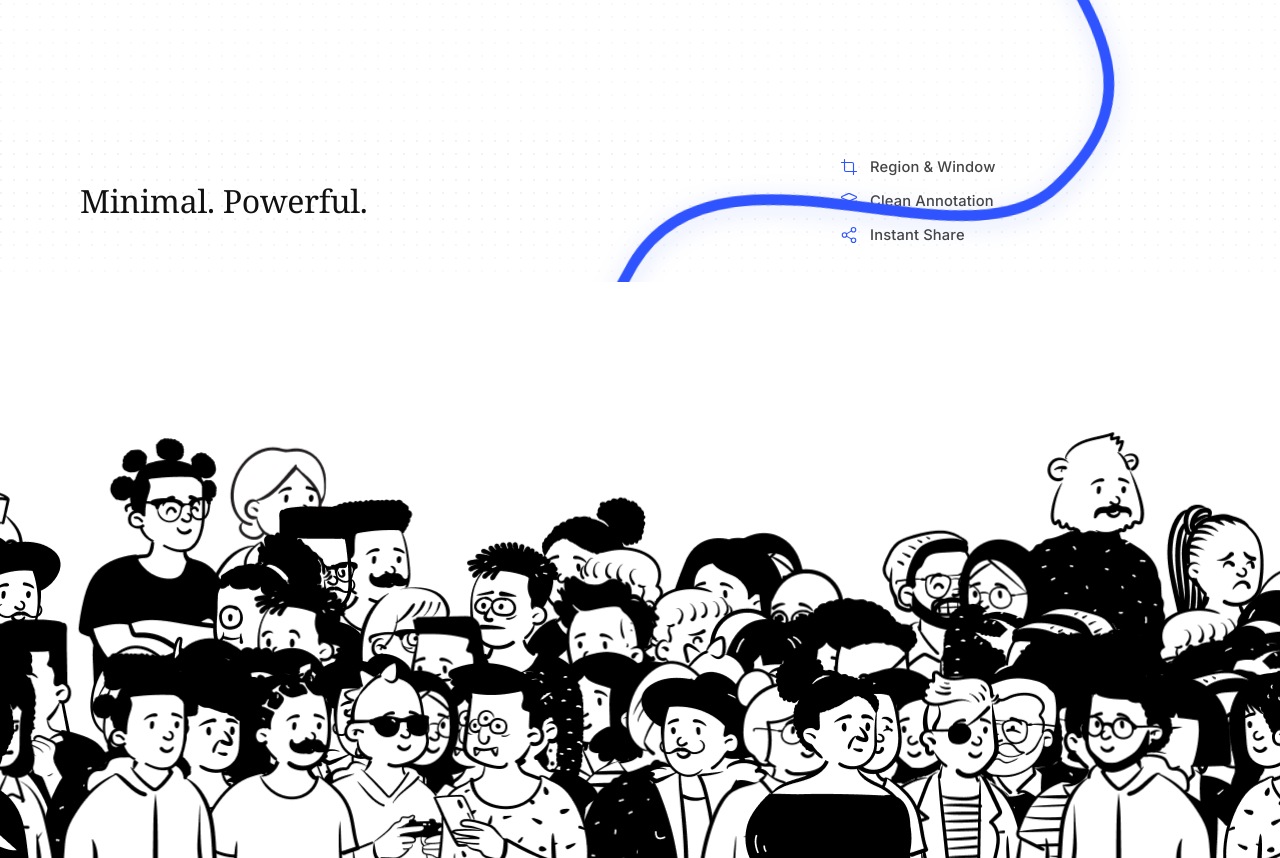
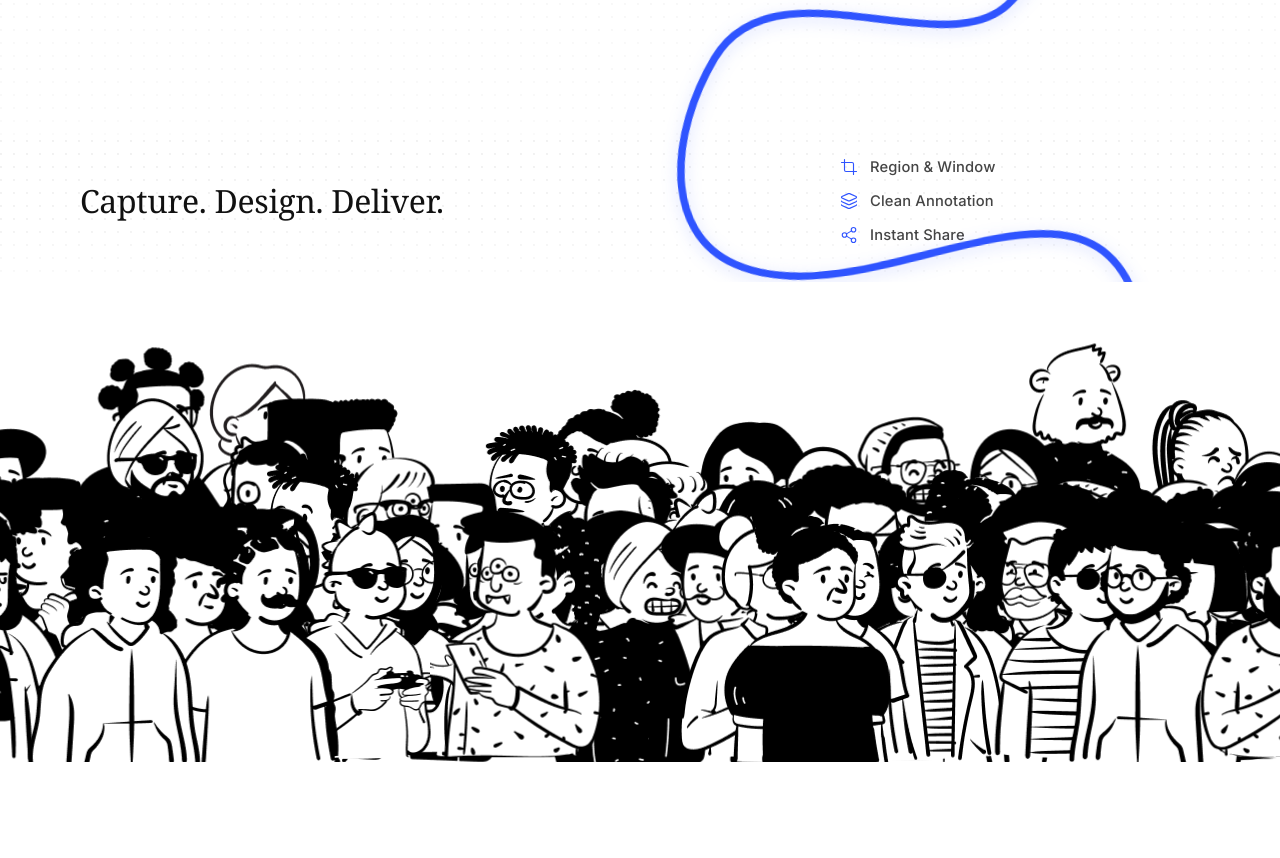
Before and after one commit to insanekrishnna/inki, a React (Vite) app: page / in a window 1280 px wide. Shown: the part 660-1518 px from the top of the page. After the commit the page ends 1422 px from the top, so only its background shows below. Built offline with nearby package versions, Linux system fonts and the light colour scheme.

Commit message:
feat: update Features component heading; adjust ScrollStroke path length; modify Skiper39 layout and footer height for improved design

```diff
--- a/src/components/blocks/features.tsx
+++ b/src/components/blocks/features.tsx
@@ -43,7 +43,7 @@ export const Features = () => {
       <div className="landing-dot-grid" aria-hidden="true" />
       <div className="landing-feature-shell">
         <div className="landing-feature-intro fade-in-view">
-          <h5>Minimal. Powerful.</h5>
+          <h5>Capture. Design. Deliver.</h5>
           <div className="landing-feature-compact-list">
             {items.map((item) => {
               const Icon = item.icon;
--- a/src/components/blocks/scroll-stroke.tsx
+++ b/src/components/blocks/scroll-stroke.tsx
@@ -5,7 +5,7 @@ const strokePath =
 
 export const ScrollStroke = () => {
   const { scrollYProgress } = useScroll();
-  const pathLength = useTransform(scrollYProgress, [0, 0.85], [0.08, 1]);
+  const pathLength = useTransform(scrollYProgress, [0, 0.45], [0.12, 1]);
 
   return (
     <div className="landing-scroll-stroke" aria-hidden="true">
--- a/src/components/ui/skiper-ui/skiper39.tsx
+++ b/src/components/ui/skiper-ui/skiper39.tsx
@@ -39,7 +39,7 @@ const CrowdCanvas = ({ src, rows = 15, cols = 7 }: CrowdCanvasProps) => {
     // TWEEN FACTORIES
     const resetPeep = ({ stage, peep }: { stage: any; peep: any }) => {
       const direction = Math.random() > 0.5 ? 1 : -1;
-      const offsetY = 100 - 250 * gsap.parseEase("power2.in")(Math.random());
+      const offsetY = 45 - 180 * gsap.parseEase("power2.in")(Math.random());
       const startY = stage.height - peep.height + offsetY;
       let startX: number;
       let endX: number;
@@ -278,16 +278,14 @@ const CrowdCanvas = ({ src, rows = 15, cols = 7 }: CrowdCanvasProps) => {
     };
   }, []);
   return (
-    <canvas ref={canvasRef} className="absolute bottom-0 h-[90vh] w-full" />
+    <canvas ref={canvasRef} className="block h-full w-full" />
   );
 };
 
 const Skiper39 = () => {
   return (
     <div className="relative h-full w-full bg-white text-black">
-      <div className="absolute bottom-0 h-full w-screen">
-        <CrowdCanvas src="/images/peeps/all-peeps.png" rows={15} cols={7} />
-      </div>
+      <CrowdCanvas src="/images/peeps/all-peeps.png" rows={15} cols={7} />
     </div>
   );
 };
--- a/src/react/globals.css
+++ b/src/react/globals.css
@@ -297,7 +297,10 @@ html, body {
   left: -130px;
   width: min(54vw, 684px);
   height: auto;
-  overflow: visible;
+  max-height: calc(100vh + 60px);
+  overflow: hidden;
+  mask-image: linear-gradient(to bottom, #000 0%, #000 82%, transparent 98%);
+  -webkit-mask-image: linear-gradient(to bottom, #000 0%, #000 82%, transparent 98%);
   transform: rotate(-6deg);
 }
 
--- a/src/react/landing.tsx
+++ b/src/react/landing.tsx
@@ -12,7 +12,7 @@ export default function Landing() {
         <Hero />
         <Features />
 
-        <footer className="landing-footer relative z-10 h-[72vh] min-h-[520px] overflow-hidden">
+        <footer className="landing-footer relative z-10 w-full h-[60vh] min-h-[440px] overflow-hidden">
           <Skiper39 />
         </footer>
       </div>
```
